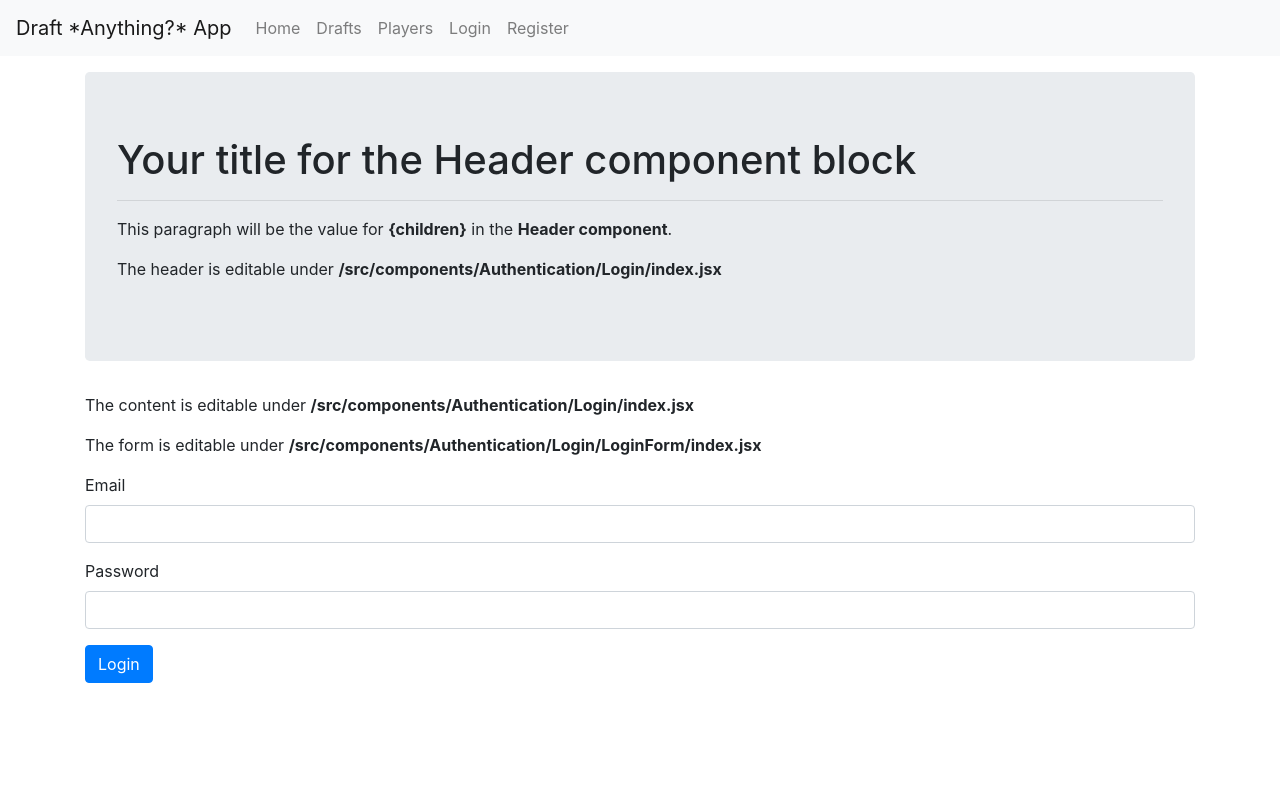
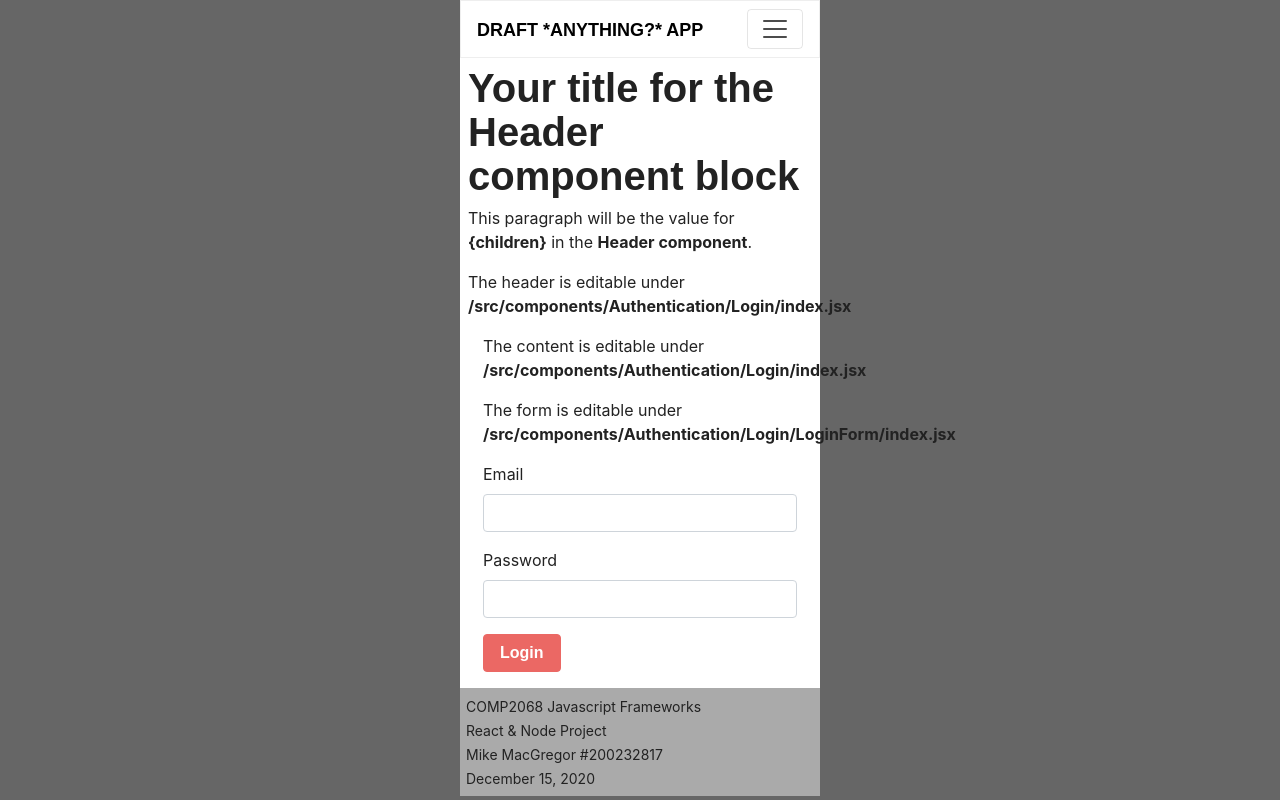
Before and after one commit to mikemacgregor/node-api-react-client-apps-project, a React (Create React App) app in the folder client/: page /login in a window 1280 px wide. Built offline with nearby package versions, Linux system fonts and the light colour scheme; a web font is replaced by a local one.

Commit message:
client styling

```diff
--- a/client/src/App.jsx
+++ b/client/src/App.jsx
@@ -1,7 +1,10 @@
 import React from 'react';
 import { BrowserRouter } from 'react-router-dom';
+import { Container } from 'react-bootstrap';
 import Navigation from './components/shared/Navigation';
-import 'bootstrap/dist/css/bootstrap.min.css';
+import Footer from './components/shared/Footer';
+import './styles.css';
+
 import Routes from './components/shared/Routes';
 import UserProvider from './components/Authentication/UserProvider';
 import NotificationProvider from './components/shared/Notifications';
@@ -14,7 +17,10 @@ const App = () => {
         <UserProvider>
           <BrowserRouter>
             <Navigation/>
-            <Routes/>
+            <Container fluid className="mx-0 my-2 px-2">
+              <Routes/>
+            </Container>
+            <Footer/>
           </BrowserRouter>
         </UserProvider>
       </NotificationProvider>
--- a/client/src/components/Player/index.jsx
+++ b/client/src/components/Player/index.jsx
@@ -1,22 +1,40 @@
-import React, { Fragment, useEffect, useMemo, useState } from 'react';
-import { Card } from 'react-bootstrap';
+import React, { useEffect, useContext, useState } from 'react';
+import Axios from 'axios';
+import { GlobalStoreContext } from '../shared/Globals';
+import { NotificationContext } from '../shared/Notifications';
+
+import { Row, Col, Card } from 'react-bootstrap';
 import Header from '../shared/Header';
-import axios from 'axios';
+
 
 const Player = () => {
 
-    const [data, setData] = useState([]);
-    const players = useMemo(() => data, [data]);
+    const { globalStore } = useContext(GlobalStoreContext);
+    const [players, setPlayers] = useState([]);
+    const { setNotification } = useContext(NotificationContext);
 
     useEffect(() => {
-        axios.get('http://localhost:4000/players').then(resp => setData(resp.data));
+        Axios.get(`${globalStore.REACT_APP_ENDPOINT}/players`)
+        .then(({ data }) => setPlayers(data))
+        .catch(error => {
+        console.error(error.message);
+
+        setNotification({
+            type: "danger",
+            message: "Couldn't access the players at this time."
         });
+      });
+    }, []);
+
 
     return (
+      players ? (
         <>
             <Header title="All Our Players" children="hello">
 
             </Header>
+            <Row>
+                <Col>
                 {players.map((player, i) => (
                     <Card>
                         <div className="card-header bg-primary">
@@ -29,8 +47,11 @@ const Player = () => {
                         </div>
                     </Card>
                 ))}
+                </Col>
+            </Row>
         </>
-    )
+      ) : null
+    );
 }
 
 export default Player;
--- a/client/src/components/Users/index.jsx
+++ b/client/src/components/Users/index.jsx
@@ -2,7 +2,7 @@ import React, { useEffect, useContext, useState } from 'react';
 import Axios from 'axios';
 import { GlobalStoreContext } from '../shared/Globals';
 import { NotificationContext } from '../shared/Notifications';
-import { Container, Table } from 'react-bootstrap';
+import { Table } from 'react-bootstrap';
 import Header from '../shared/Header';
 
 const Users = () => {
@@ -36,8 +36,7 @@ const Users = () => {
           </p>
         </Header>
 
-        <Container className="my-3">
-          <Table>
+        <Table className="table-responsive">
           <thead>
             <tr>
               <td>Name</td>
@@ -54,7 +53,6 @@ const Users = () => {
             ))}
           </tbody>
         </Table>
-        </Container>
       </>
     ) : null
   );
--- /dev/null
+++ b/client/src/components/shared/Footer/index.jsx
@@ -0,0 +1,14 @@
+import React from 'react';
+
+const Footer = () => {
+    return (
+        <footer className="bg-secondary">
+            <small>COMP2068 Javascript Frameworks<br />
+            React &amp; Node Project<br />
+            Mike MacGregor #200232817<br />
+            December 15, 2020</small>
+        </footer>
+    );
+}
+
+export default Footer;
--- a/client/src/components/shared/Header/index.jsx
+++ b/client/src/components/shared/Header/index.jsx
@@ -3,14 +3,12 @@ import { Jumbotron, Container } from 'react-bootstrap';
 
 const Header = ({title, children}) => {
   useEffect(() => {
-    document.title = title || 'Default tab title if the title property is falsey.';
+    document.title = title || 'Set a title';
   });
 
   return (
-    <Container className="my-3">
-      <Jumbotron>
     <header>
-          <h1>{title || 'Default header title if the title property is falsey'}</h1>
+      <h1>{title || 'Set a title'}</h1>
       {/* This is a comment in JSX */}
       {/*
         Below is a ternary statement that is
@@ -24,13 +22,10 @@ const Header = ({title, children}) => {
       */}
       { children ? (
         <>
-              <hr/>
           { children }
         </>
       ) : null }
     </header>
-      </Jumbotron>
-    </Container>
   );
 }
 
--- a/client/src/components/shared/Navigation/index.jsx
+++ b/client/src/components/shared/Navigation/index.jsx
@@ -23,7 +23,7 @@ const Navigation = () => {
   const { user } = useContext(UserContext);
 
   return (
-    <Navbar bg="light" expand="lg">
+    <Navbar bg="light" expand="">
       <Navbar.Brand>Draft *Anything?* App</Navbar.Brand>
       <Navbar.Toggle aria-controls="basic-navbar-nav"/>
       <Navbar.Collapse id="basic-navbar-nav">
--- /dev/null
+++ b/client/src/styles.css
@@ -0,0 +1,16 @@
+@import url("https://cdnjs.cloudflare.com/ajax/libs/bootswatch/4.5.3/journal/bootstrap.min.css");
+
+/* force mobile-always look */
+body {
+    max-width: 360px;
+    margin: auto;
+    background-color: #666;
+}
+
+#root {
+    background-color: #fff;
+}
+
+footer {
+    padding: 6px;
+}
```
Lines whose indentation alone changed are shown as unchanged.
